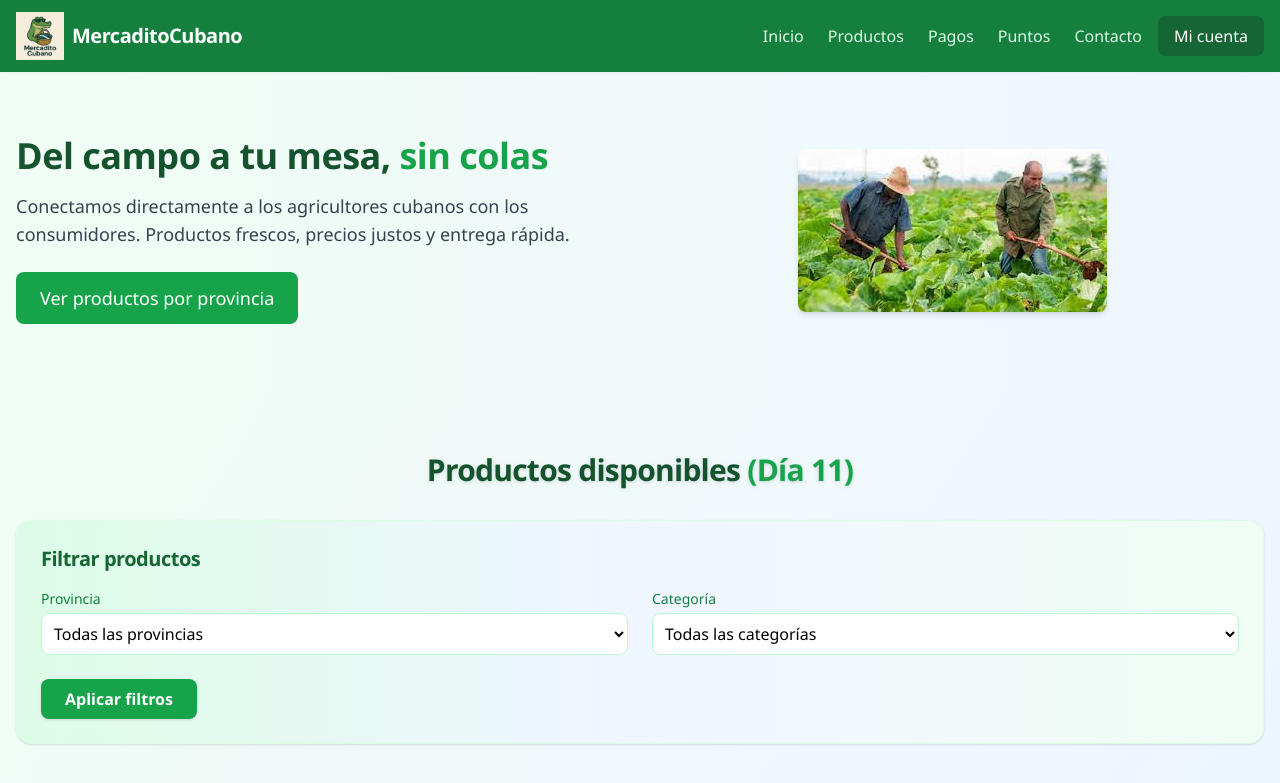
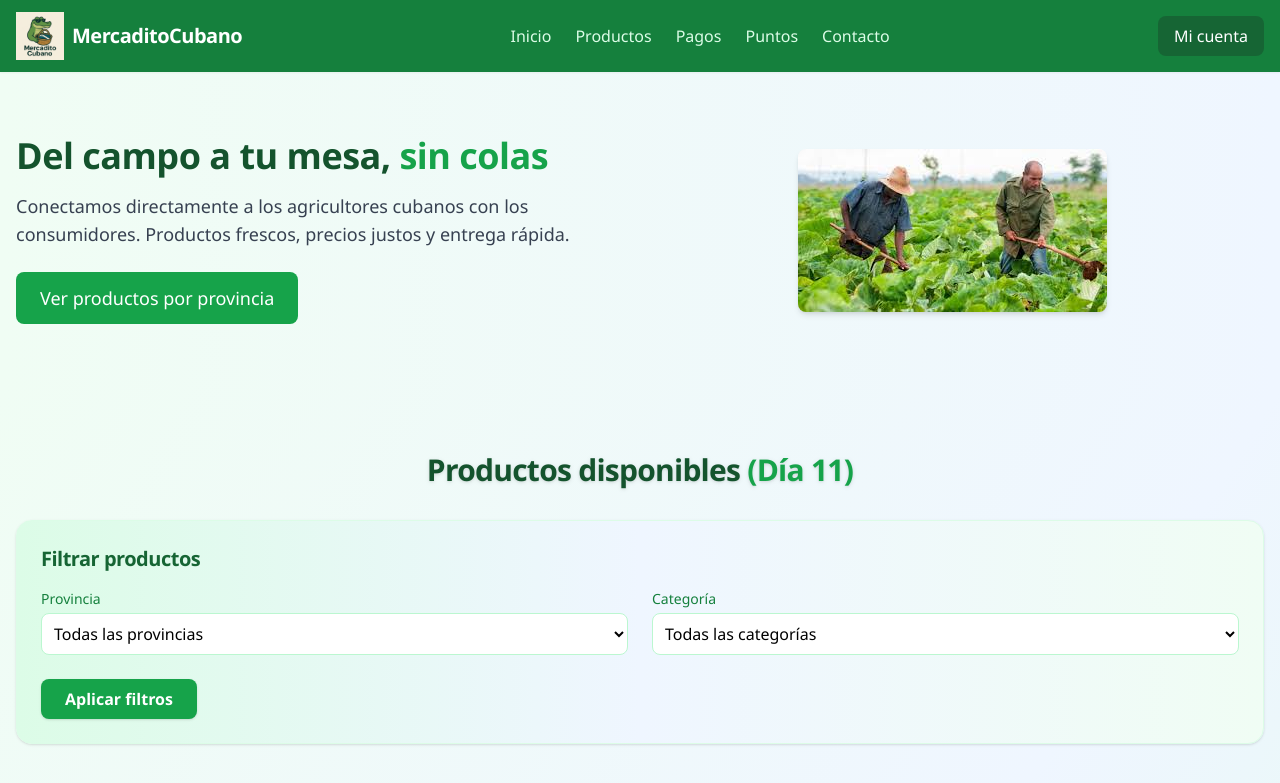
Before and after one commit to OMG-03/MercaditoCubano, a React (Create React App) app: page / in a window 1280 px wide. Shown: the top 783 px of the page. Built offline with nearby package versions, Linux system fonts and the light colour scheme.

Commit message:
Update MercaditoHeader.js

```diff
--- a/src/components/MercaditoHeader.js
+++ b/src/components/MercaditoHeader.js
@@ -1,10 +1,12 @@
-import React from 'react';
+import React, { useState } from 'react';
 
 const MercaditoHeader = () => {
+  const [menuOpen, setMenuOpen] = useState(false);
+
   return (
     <header className="bg-green-700 shadow-sm sticky top-0 z-10">
-      <div className="container mx-auto px-4 py-3 flex flex-col sm:flex-row sm:items-center sm:justify-between gap-3">
-        <div className="flex items-center w-full sm:w-auto mb-2 sm:mb-0">
+      <div className="container mx-auto px-4 py-3 flex items-center justify-between">
+        <div className="flex items-center">
           <img
             src="imagenes/MercaditoCubano.png"
             alt="MercaditoCubano"
@@ -12,20 +14,35 @@ const MercaditoHeader = () => {
           />
           <h1 className="ml-2 text-lg sm:text-xl font-bold text-white whitespace-nowrap">MercaditoCubano</h1>
         </div>
-        <div className="w-full sm:w-auto flex flex-col sm:flex-row sm:items-center gap-2">
-          <nav className="w-full sm:w-auto">
-            <ul className="flex flex-row flex-wrap w-full sm:w-auto text-center sm:text-left justify-center sm:justify-start gap-x-2 gap-y-1">
-              <li><a href="#inicio" className="text-green-100 hover:text-white block px-2">Inicio</a></li>
-              <li><a href="#productos" className="text-green-100 hover:text-white block px-2">Productos</a></li>
-              <li><a href="#pagos" className="text-green-100 hover:text-white block px-2">Pagos</a></li>
-              <li><a href="#puntos" className="text-green-100 hover:text-white block px-2">Puntos</a></li>
-              <li><a href="#contacto" className="text-green-100 hover:text-white block px-2">Contacto</a></li>
-            </ul>
-          </nav>
-          <button className="bg-green-800 text-white px-4 py-2 rounded-lg hover:bg-green-900 transition-colors w-full sm:w-auto">
-            Mi cuenta
-          </button>
-        </div>
+        {/* Botón hamburguesa solo en móviles */}
+        <button
+          className="sm:hidden ml-2 text-white focus:outline-none"
+          onClick={() => setMenuOpen(!menuOpen)}
+          aria-label="Abrir menú"
+        >
+          <svg className="w-8 h-8" fill="none" stroke="currentColor" viewBox="0 0 24 24">
+            <path strokeLinecap="round" strokeLinejoin="round" strokeWidth="2" d="M4 6h16M4 12h16M4 18h16" />
+          </svg>
+        </button>
+        {/* Menú de navegación */}
+        <nav
+          className={`$ {
+            menuOpen ? 'block' : 'hidden'
+          } absolute top-full left-0 w-full bg-green-700 sm:static sm:block sm:w-auto`}
+        >
+          <ul className="flex flex-col sm:flex-row text-center sm:text-left space-y-2 sm:space-y-0 sm:space-x-6 p-4 sm:p-0">
+            <li><a href="#inicio" className="text-green-100 hover:text-white block">Inicio</a></li>
+            <li><a href="#productos" className="text-green-100 hover:text-white block">Productos</a></li>
+            <li><a href="#pagos" className="text-green-100 hover:text-white block">Pagos</a></li>
+            <li><a href="#puntos" className="text-green-100 hover:text-white block">Puntos</a></li>
+            <li><a href="#contacto" className="text-green-100 hover:text-white block">Contacto</a></li>
+            <li className="sm:hidden"><button className="bg-green-800 text-white px-4 py-2 rounded-lg hover:bg-green-900 transition-colors w-full mt-2">Mi cuenta</button></li>
+          </ul>
+        </nav>
+        {/* Botón Mi cuenta solo visible en desktop */}
+        <button className="bg-green-800 text-white px-4 py-2 rounded-lg hover:bg-green-900 transition-colors hidden sm:block">
+          Mi cuenta
+        </button>
       </div>
     </header>
   );
```
